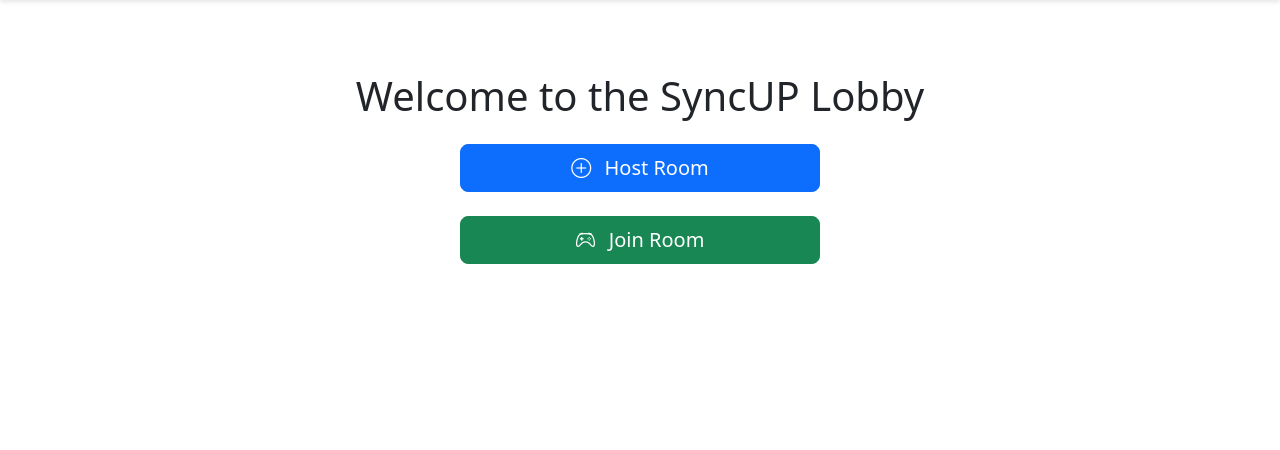
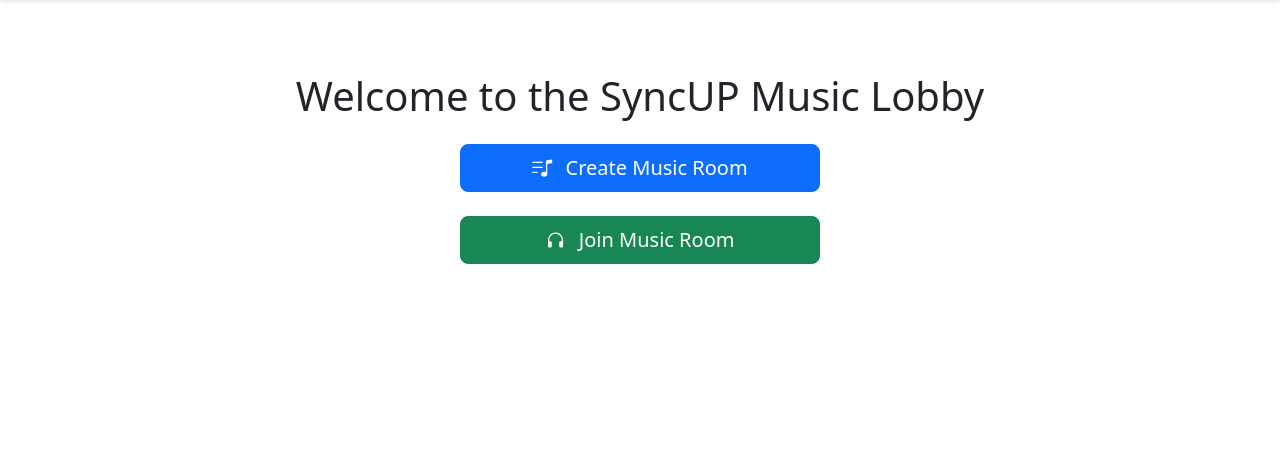
Before and after one commit to bogusdeck/SF-1, a Django app: template SF/templates/music/lobby.html in a window 1280 px wide. Shown: the part 56-506 px from the top of the page. Run offline with Django 5.2, Linux system fonts and the light colour scheme; the template is opened without the code that fills it, so the values that code supplies are empty; some libraries are stand-ins or nearby versions.

Commit message:
lobby join issue fixed

```diff
--- a/SF/SF/settings.py
+++ b/SF/SF/settings.py
@@ -29,8 +29,9 @@ SECRET_KEY = 'django-insecure-2_j5q_u+(gdw#m8@@18k04orafiw(g8tshv)4ycrdw4g^%59$n
 # SECURITY WARNING: don't run with debug turned on in production!
 DEBUG = True
 
-ALLOWED_HOSTS = []
+ALLOWED_HOSTS = ["127.0.0.1"]
 
+CSRF_TRUSTED_ORIGINS = ["http://127.0.0.1:8000/"]
 
 # Application definition
 
--- a/SF/accounts/models.py
+++ b/SF/accounts/models.py
@@ -20,7 +20,7 @@ class CustomUser(AbstractUser):
     spotify_access_token = models.CharField(
         max_length=255,
         null=True,
-        blank=True,
+        # blank=True,
         verbose_name='Spotify Access Token'
     )  # Spotify access token for API integration
     spotify_refresh_token = models.CharField(
--- a/SF/game/models.py
+++ b/SF/game/models.py
@@ -28,6 +28,7 @@ class MusicRoom(models.Model):
     spotify_playlist_id = models.CharField(max_length=255)  # Spotify playlist ID
     room_id = models.CharField(max_length=6, unique=True, default=generate_room_id)  # Unique room ID
     status = models.CharField(max_length=20, choices=STATUS_CHOICES, default='waiting')  # Room status
+    listeners = models.ManyToManyField(User, related_name='joined_rooms', blank=True)
     created_at = models.DateTimeField(auto_now_add=True)  # Timestamp when the room was created
     ended_at = models.DateTimeField(null=True, blank=True)  # Timestamp when the room ended
 
--- a/SF/game/urls.py
+++ b/SF/game/urls.py
@@ -4,7 +4,7 @@ from . import views
 urlpatterns = [
     # Template Views
     path('music_lobby/', views.music_lobby, name='music_lobby'),
-    path('room/<str:room_id>/', views.music_room, name='music_room'),
+    path('music_lobby/<int:room_id>', views.music_room, name='music_room'),
 
     # API Views
     path('api/host/', views.create_music_room, name='create_music_room'),
--- a/SF/static/js/app.js
+++ b/SF/static/js/app.js
@@ -1,5 +1,6 @@
 var app = angular.module('gameApp', []);
 
+// Configure AngularJS to use different symbols to avoid conflicts with Django templates
 app.config(function($interpolateProvider) {
     $interpolateProvider.startSymbol('[[');
     $interpolateProvider.endSymbol(']]');
@@ -12,18 +13,38 @@ app.filter('capitalize', function() {
     };
 });
 
+// Function to get CSRF token from cookies
+function getCSRFToken() {
+    let cookieValue = null;
+    const cookies = document.cookie.split(';');
+    for (let i = 0; i < cookies.length; i++) {
+        const cookie = cookies[i].trim();
+        if (cookie.startsWith('csrftoken=')) {
+            cookieValue = cookie.substring('csrftoken='.length, cookie.length);
+            break;
+        }
+    }
+    return cookieValue;
+}
+
+// Automatically add CSRF token to every HTTP request
+app.run(function($http) {
+    $http.defaults.headers.common['X-CSRFToken'] = getCSRFToken();
+});
+
+// Authentication Controller
 app.controller('AuthController', function($scope, $http, $window) {
     $scope.error = null;
 
     // Login function
     $scope.login = function() {
         $scope.error = null;
-        $http.post('/api/accounts/login/', {
+        $http.post('/accounts/api/login/', {
             email: $scope.email,
             password: $scope.password
         }).then(function(response) {
             // Redirect to game lobby on successful login
-            $window.location.href = '/game/';
+            $window.location.href = '/music_lobby/';
         }).catch(function(error) {
             $scope.error = error.data.error || 'An error occurred during login';
         });
@@ -39,13 +60,17 @@ app.controller('AuthController', function($scope, $http, $window) {
             return;
         }
 
-        $http.post('/api/accounts/register/', {
+        $http.post('/accounts/api/register/', {
             email: $scope.email,
             username: $scope.username,
             name: $scope.name,
             dob: $scope.dob,
             password: $scope.password,
             confirm_password: $scope.confirmPassword
+        }, {
+            headers: {
+                'X-CSRFToken': getCSRFToken()
+            }
         }).then(function(response) {
             // Redirect to login page on successful registration
             $window.location.href = '/accounts/login/';
--- a/SF/static/js/lobby.js
+++ b/SF/static/js/lobby.js
@@ -16,7 +16,7 @@ angular.module('gameApp').controller('LobbyController', function ($scope, $http,
 
         $http({
             method: 'POST',
-            url: '/game/api/host/',
+            url: '/api/host/',
             headers: {
                 'Content-Type': 'application/json',
                 'X-CSRFToken': getCookie('csrftoken')
@@ -47,40 +47,35 @@ angular.module('gameApp').controller('LobbyController', function ($scope, $http,
         );
     };
 
-    $scope.joinGameById = function () {
-        console.log("joingamebyid working")
-        if (!$scope.gameId) {
+    $scope.joinRoomById = function () {
+        if (!$scope.roomId) {
                 $scope.error = 'please enter a valid Game ID';
                 return;
             }
 
         $scope.loading = true;
         $scope.error = null;
-        console.log("1")
         $http({
             method: 'POST',
-            url: '/game/api/join/',
+            url: '/api/join/',
             headers: {
                 'Content-Type': 'application/json',
                 'X-CSRFToken': getCookie('csrftoken')
             },
-            data: { room_id: $scope.gameId },
+            data: { room_id: $scope.roomId },
             withCredentials: true
         }).then(
             function (response) {
                 $scope.loading = false;
-                console.log("2")
                 if (response.data.success) {
-                    console.log("success")
+                    console.log(response.data.data.room_url);
                     $window.location.href = response.data.data.room_url;
                 } else {
-                    console.log("error")
                     $scope.error = response.data.message || 'Failed to join game';
                 }
             },
             function (error) {
                 $scope.loading = false;
-                console.log("4")
                 console.error('Error joining game :', error);
                 if (error.status === 403) {
                     $scope.error = 'Authentication Error, Please make sure you are logged in';
@@ -101,7 +96,7 @@ angular.module('gameApp').controller('LobbyController', function ($scope, $http,
 
         $http({
             method: 'POST',
-            url: '/game/api/join/',
+            url: '/api/join/',
             headers: {
                 'Content-Type': 'application/json',
                 'X-CSRFToken': getCookie('csrftoken')
--- a/SF/templates/music/lobby.html
+++ b/SF/templates/music/lobby.html
@@ -1,13 +1,13 @@
 {% extends 'base.html' %}
 {% load static %}
 
-{% block title %}SyncUP Lobby{% endblock %}
+{% block title %}SyncUP Music Lobby{% endblock %}
 
 {% block content %}
 <div class="container py-5" ng-controller="LobbyController">
     <div class="row justify-content-center">
         <div class="col-md-8 text-center">
-            <h1 class="mb-4">Welcome to the SyncUP Lobby</h1>
+            <h1 class="mb-4">Welcome to the SyncUP Music Lobby</h1>
 
             <!-- Error Alert -->
             <div class="alert alert-danger alert-dismissible fade show mb-4" role="alert" ng-if="error">
@@ -16,42 +16,41 @@
             </div>
 
             <div class="d-grid gap-4 col-md-6 mx-auto">
-                <button class="btn btn-primary btn-lg" ng-click="hostGame()" ng-disabled="loading">
+                <button class="btn btn-primary btn-lg" ng-click="createRoom()" ng-disabled="loading">
                     <span class="spinner-border spinner-border-sm me-2" role="status" ng-if="loading"></span>
-                    <i class="bi bi-plus-circle me-2" ng-if="!loading"></i>
-                    <span ng-if="!loading">Host Room</span>
+                    <i class="bi bi-music-note-list me-2" ng-if="!loading"></i>
+                    <span ng-if="!loading">Create Music Room</span>
                     <span ng-if="loading">Creating Room...</span>
                 </button>
-                <button class="btn btn-success btn-lg" data-bs-toggle="modal" data-bs-target="#joinGameModal" ng-disabled="loading">
+                <button class="btn btn-success btn-lg" data-bs-toggle="modal" data-bs-target="#joinRoomModal" ng-disabled="loading">
                     <span class="spinner-border spinner-border-sm me-2" role="status" ng-if="loading"></span>
-                    <i class="bi bi-controller me-2" ng-if="!loading"></i>
-                    <span ng-if="!loading">Join Room</span>
+                    <i class="bi bi-headphones me-2" ng-if="!loading"></i>
+                    <span ng-if="!loading">Join Music Room</span>
                     <span ng-if="loading">Loading Room...</span>
                 </button>
             </div>
 
-            <!-- Modal for Joining Game by ID -->
-            <div class="modal fade" id="joinGameModal" tabindex="-1" aria-labelledby="joinGameModalLabel" aria-hidden="true">
+            <!-- Modal for Joining Music Room by ID -->
+            <div class="modal fade" id="joinRoomModal" tabindex="-1" aria-labelledby="joinRoomModalLabel" aria-hidden="true">
                 <div class="modal-dialog">
                     <div class="modal-content">
                         <div class="modal-header">
-                            <h5 class="modal-title" id="joinGameModalLabel">Join Room by ID</h5>
+                            <h5 class="modal-title" id="joinRoomModalLabel">Join Music Room by ID</h5>
                             <button type="button" class="btn-close" data-bs-dismiss="modal"></button>
                         </div>
                         <div class="modal-body">
                             <div class="mb-3">
-                                <label for="gameIdInput" class="form-label">Enter Room ID:</label>
-                                <input type="text" id="gameIdInput" class="form-control" ng-model="gameId" placeholder="Enter Room ID" />
+                                <label for="roomIdInput" class="form-label">Enter Room ID:</label>
+                                <input type="text" id="roomIdInput" class="form-control" ng-model="roomId" placeholder="Enter Room ID" />
                             </div>
                         </div>
                         <div class="modal-footer">
                             <button type="button" class="btn btn-secondary" data-bs-dismiss="modal">Cancel</button>
-                            <button type="button" class="btn btn-primary" ng-click="joinGameById()">Join room</button>
+                            <button type="button" class="btn btn-primary" ng-click="joinRoomById()">Join Room</button>
                         </div>
                     </div>
                 </div>
             </div>
-
 
         </div>
     </div>
```
Also changed, not shown: SF/game/views.py (+34 -6 lines), SF/accounts/migrations/0003_alter_customuser_spotify_access_token.py (added), SF/game/migrations/0005_musicroom_listeners.py (added).
